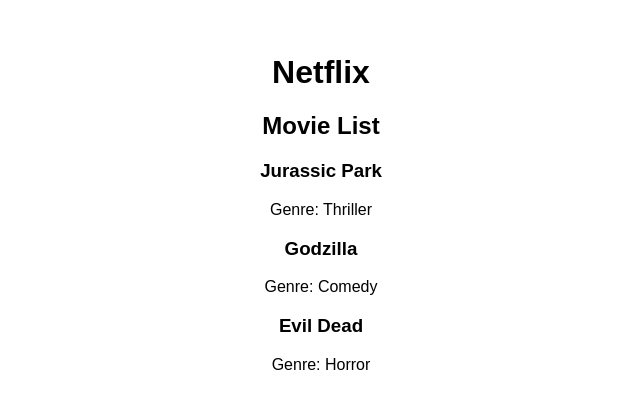
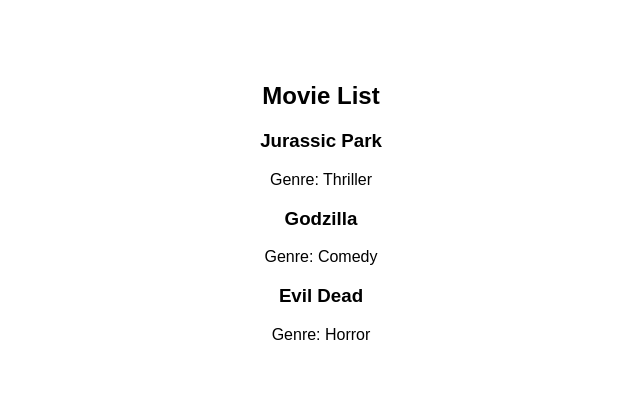
Before and after one commit to barendgabriel/myFlix-client, a React (Vite) app: page / in a window 1280 px wide. Shown: the part 189-598 px from the top of the page, without its empty margins (319-959 px from the left). Built offline with nearby package versions, Linux system fonts and the light colour scheme.

Commit message:
Update index.jsx

```diff
--- a/src/index.jsx
+++ b/src/index.jsx
@@ -1,8 +1,9 @@
-// src/index.jsx
 import React from 'react';
 import ReactDOM from 'react-dom/client'; // Use new import for React 18+
 import './index.scss'; // Import your styles
 import { MainView } from './components/MainView/MainView'; // Import MainView
+import { MovieView } from './components/MovieView/MovieView'; // Import MovieView
+import { BrowserRouter as Router, Routes, Route } from 'react-router-dom'; // Import routing components
 
 const movies = [
   { title: 'Jurassic Park', genre: 'Thriller' },
@@ -12,10 +13,13 @@
 
 const App = () => {
   return (
-    <div>
-      <h1>Netflix</h1>
-      <MainView movies={movies} /> {/* Pass movies to MainView */}
-    </div>
+    <Router>
+      <Routes>
+        {/* Define Routes */}
+        <Route path="/" element={<MainView movies={movies} />} />
+        <Route path="/movie/:id" element={<MovieView />} />
+      </Routes>
+    </Router>
   );
 };
 
```
